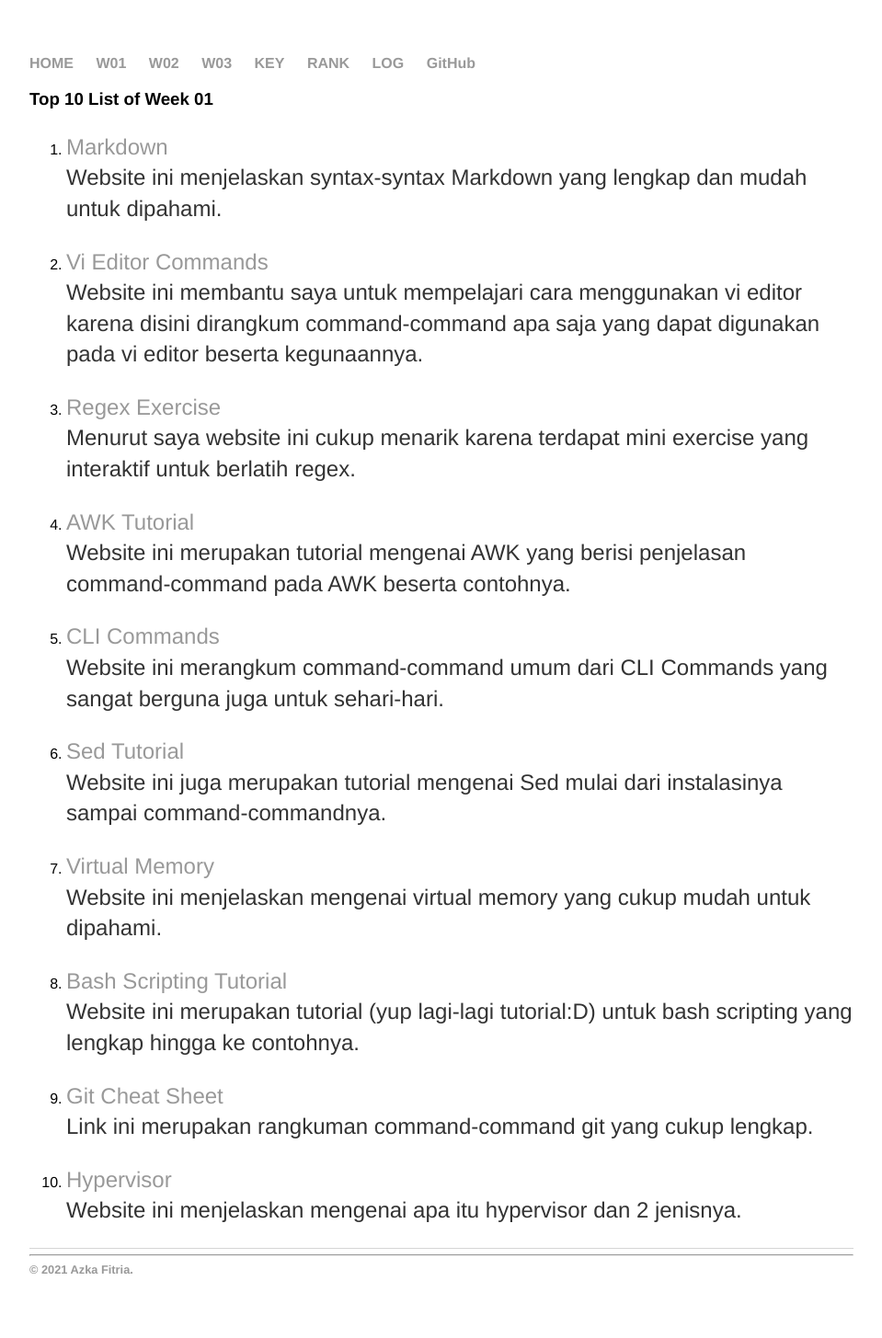
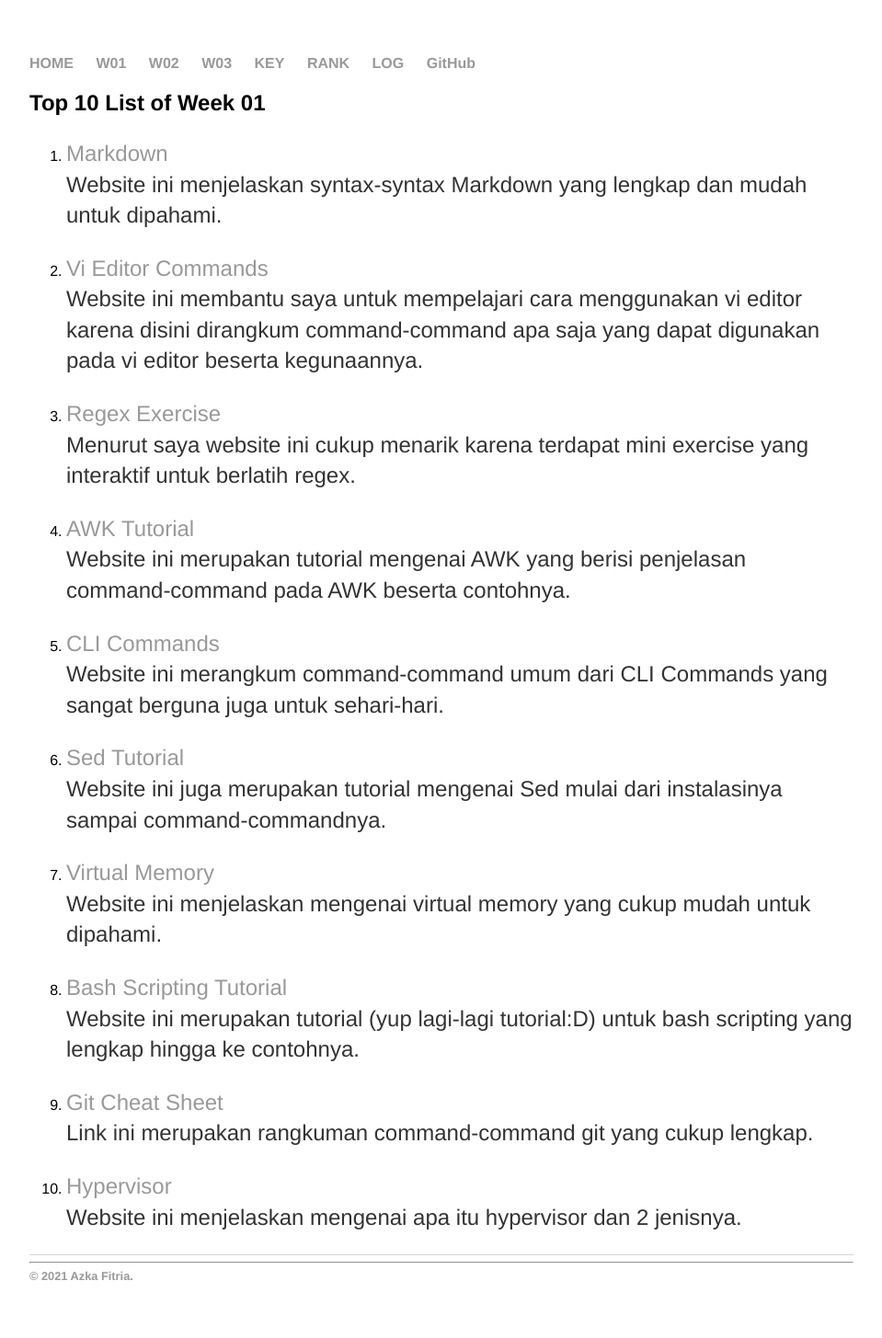
Before and after one commit to azkafitria/os211, a Jekyll site: the page built from W01.md, in a window 1280 px wide. Shown: the whole page at 92% size, without its empty margins (160-1119 px from the left). Built offline with Jekyll 4.4.1, drawn with Linux system fonts in a browser that asks for light colours; our own code applies the rules of GitHub Pages for plain Markdown files.

Commit message:
Update W01.md

```diff
--- a/W01.md
+++ b/W01.md
@@ -3,7 +3,7 @@ layout: layout
 permalink: /W01/
 ---
 
-### Top 10 List of Week 01
+## Top 10 List of Week 01
 1. [Markdown](https://www.markdownguide.org/)<br>
   Website ini menjelaskan syntax-syntax Markdown yang lengkap dan mudah untuk dipahami.
 
```
